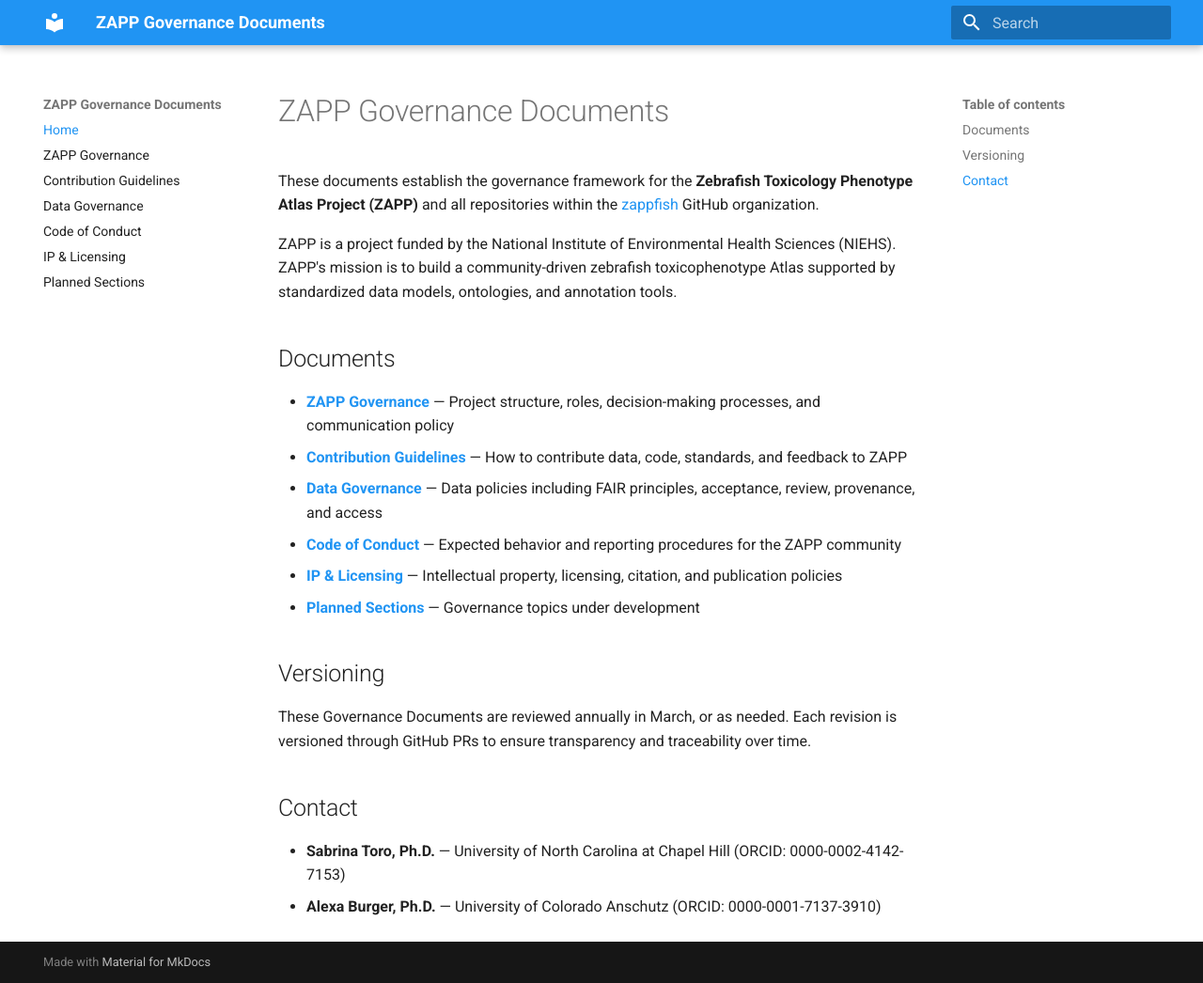
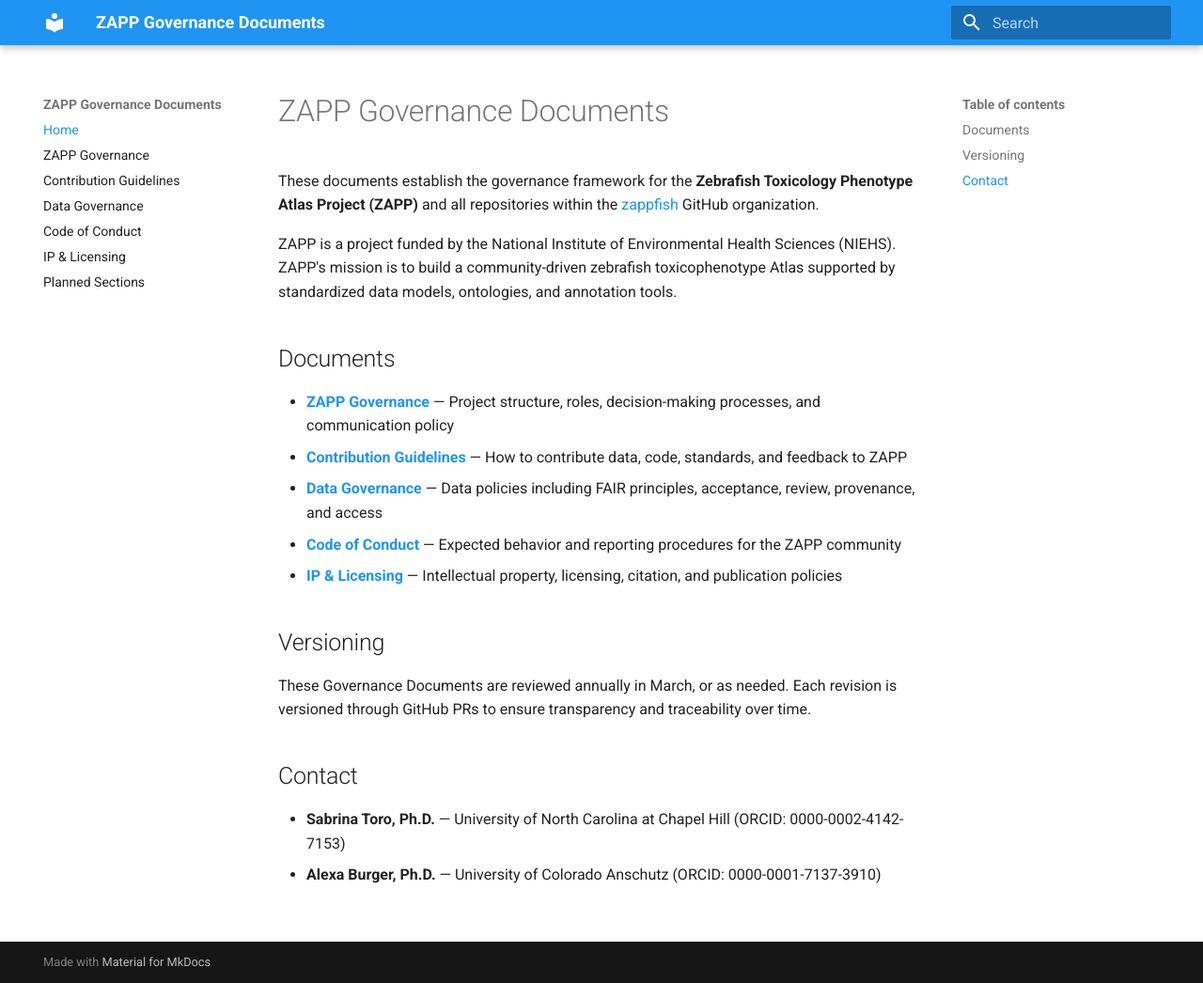
Before and after one commit to zappfish/ZAPPGovernance, an MkDocs documentation site: the page built from docs/index.md, in a window 1280 px wide and 1046 px high. Shown: the whole window at 94% size. Built offline with MkDocs 1.6.1 and Material for MkDocs 9.7.7, drawn with Linux system fonts in a browser that asks for light colours.

Commit message:
Remove 'Planned Sections' from documentation index
Removed the 'Planned Sections' entry from the index.

```diff
--- a/docs/index.md
+++ b/docs/index.md
@@ -11,7 +11,6 @@
 - **[Data Governance](data-governance.md)** — Data policies including FAIR principles, acceptance, review, provenance, and access
 - **[Code of Conduct](code-of-conduct.md)** — Expected behavior and reporting procedures for the ZAPP community
 - **[IP & Licensing](ip-and-licensing.md)** — Intellectual property, licensing, citation, and publication policies
-- **[Planned Sections](future-sections.md)** — Governance topics under development
 
 ## Versioning
 
```
